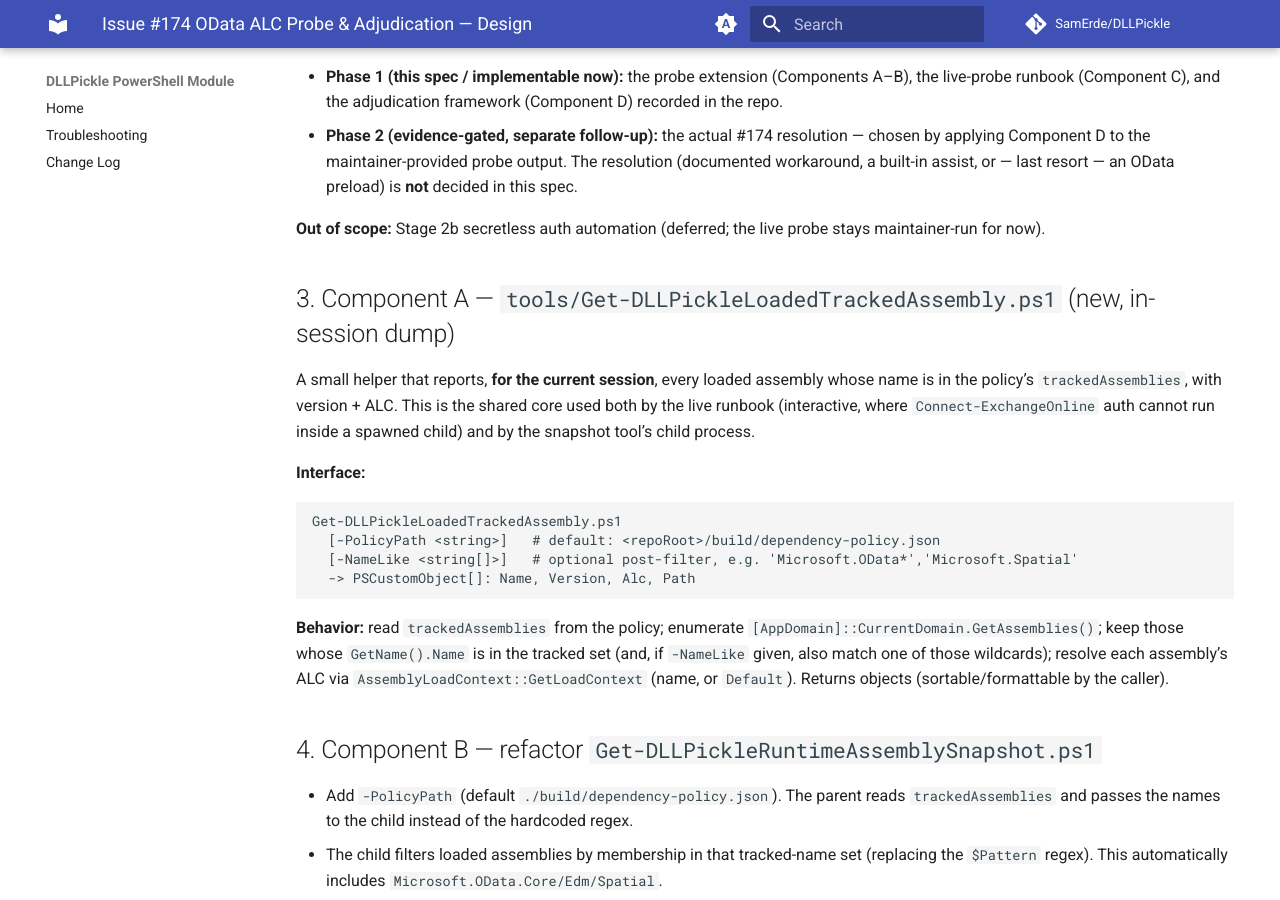
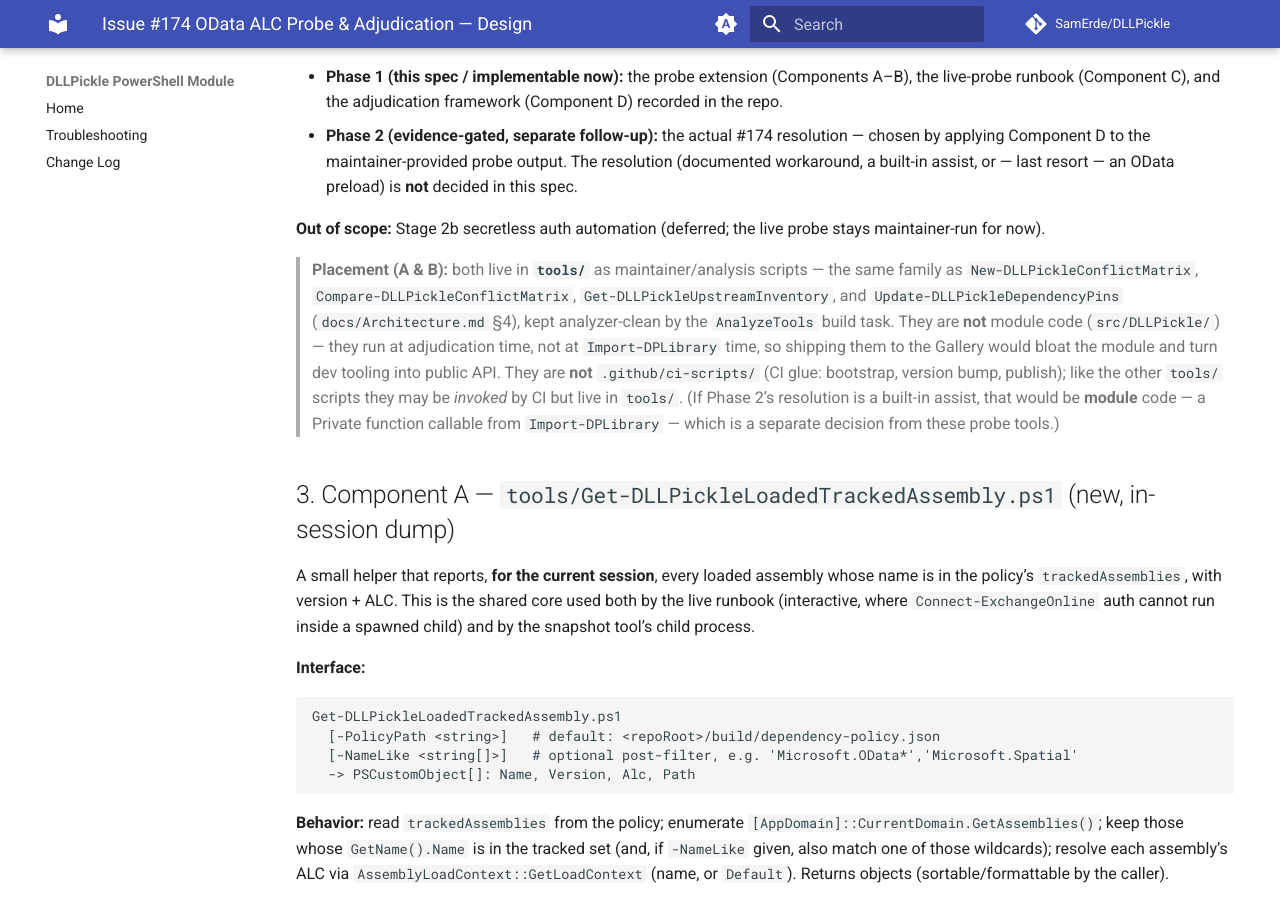
Before and after one commit to SamErde/DLLPickle, an MkDocs documentation site: the page built from docs/superpowers/specs/2026-06-01-issue174-odata-alc-probe-design.md, in a window 1280 px wide and 900 px high, scrolled down 874 px. Built offline with MkDocs 1.6.1 and Material for MkDocs 9.7.7, drawn with Linux system fonts in a browser that asks for light colours; comment, search, counter and statistics services are not loaded.

Commit message:
docs(spec): record tools/ placement rationale for the probe scripts (A & B)
Co-Authored-By: Claude Opus 4.8 <noreply@anthropic.com>

```diff
--- a/docs/superpowers/specs/2026-06-01-issue174-odata-alc-probe-design.md
+++ b/docs/superpowers/specs/2026-06-01-issue174-odata-alc-probe-design.md
@@ -25,6 +25,8 @@
 - **Phase 2 (evidence-gated, separate follow-up):** the actual #174 resolution — chosen by applying Component D to the maintainer-provided probe output. The resolution (documented workaround, a built-in assist, or — last resort — an OData preload) is **not** decided in this spec.
 
 **Out of scope:** Stage 2b secretless auth automation (deferred; the live probe stays maintainer-run for now).
+
+> **Placement (A & B):** both live in **`tools/`** as maintainer/analysis scripts — the same family as `New-DLLPickleConflictMatrix`, `Compare-DLLPickleConflictMatrix`, `Get-DLLPickleUpstreamInventory`, and `Update-DLLPickleDependencyPins` (`docs/Architecture.md` §4), kept analyzer-clean by the `AnalyzeTools` build task. They are **not** module code (`src/DLLPickle/`) — they run at adjudication time, not at `Import-DPLibrary` time, so shipping them to the Gallery would bloat the module and turn dev tooling into public API. They are **not** `.github/ci-scripts/` (CI glue: bootstrap, version bump, publish); like the other `tools/` scripts they may be *invoked* by CI but live in `tools/`. (If Phase 2's resolution is a built-in assist, that would be **module** code — a Private function callable from `Import-DPLibrary` — which is a separate decision from these probe tools.)
 
 ## 3. Component A — `tools/Get-DLLPickleLoadedTrackedAssembly.ps1` (new, in-session dump)
 
```
